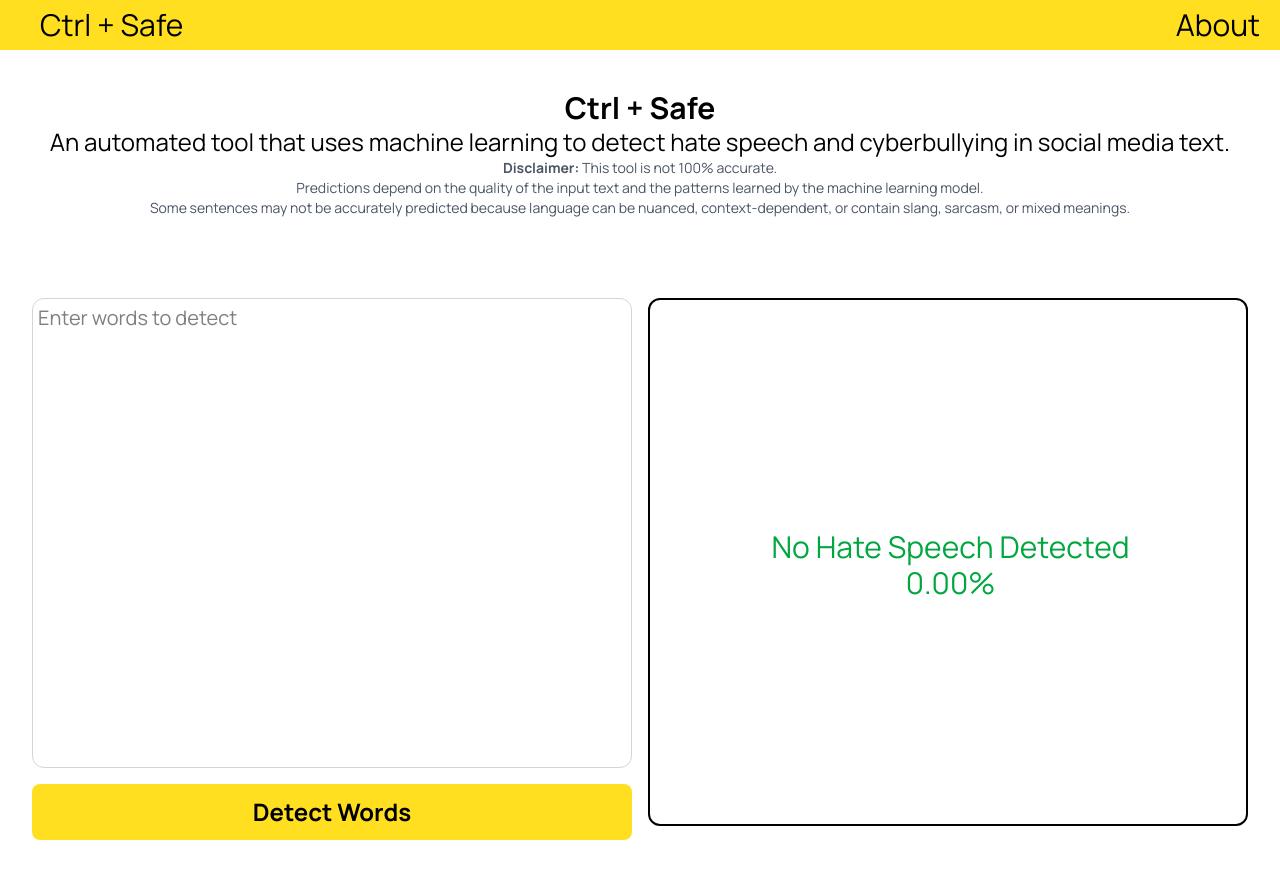
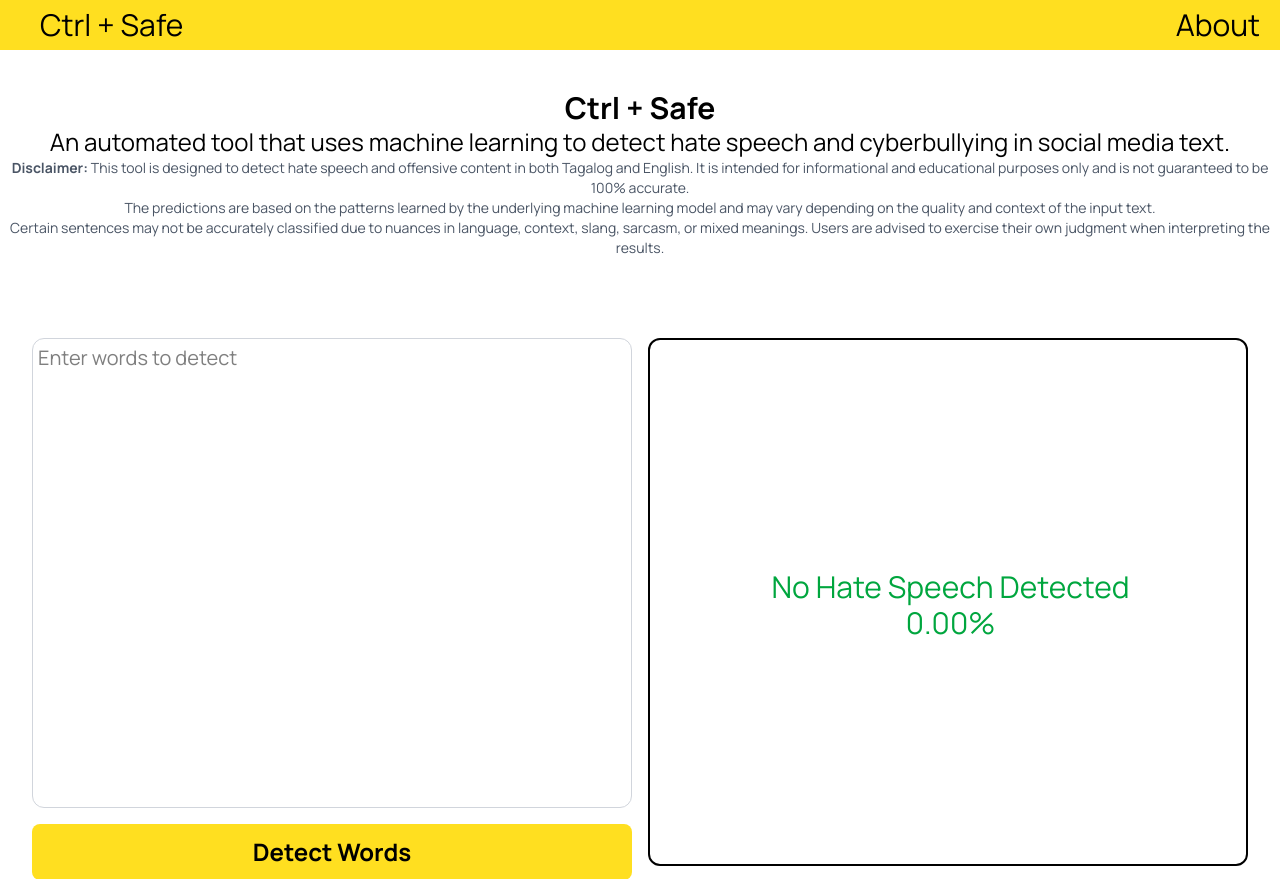
Before and after one commit to agcbls49/Ctrl-Safe, a Flask app: page / in a window 1280 px wide. Shown: the top 879 px of the page. Before the commit the page ends 840 px from the top, so only its background shows below. Run offline with Flask 3, Linux system fonts and the light colour scheme; parts of the project's set-up code (start-up, migrations or seed data) failed here and were passed over.

Commit message:
edited disclaimer

```diff
--- a/templates/home.html
+++ b/templates/home.html
@@ -33,9 +33,11 @@
     <div class="flex justify-center mt-6">
         <div class="w-full text-sm text-gray-600 text-center selection:bg-black selection:text-white">
             <p>
-                <strong>Disclaimer:</strong> This tool is not 100% accurate.<br>
-                Predictions depend on the quality of the input text and the patterns learned by the machine learning model.<br>
-                Some sentences may not be accurately predicted because language can be nuanced, context-dependent, or contain slang, sarcasm, or mixed meanings.
+                <strong>Disclaimer:</strong> This tool is designed to detect hate speech and offensive content in both Tagalog and English.
+            It is intended for informational and educational purposes only and is not guaranteed to be 100% accurate.<br>
+            The predictions are based on the patterns learned by the underlying machine learning model and may vary depending on the quality and context of the input text.<br>
+            Certain sentences may not be accurately classified due to nuances in language, context, slang, sarcasm, or mixed meanings.
+            Users are advised to exercise their own judgment when interpreting the results.
             </p>
         </div>
     </div>
```
